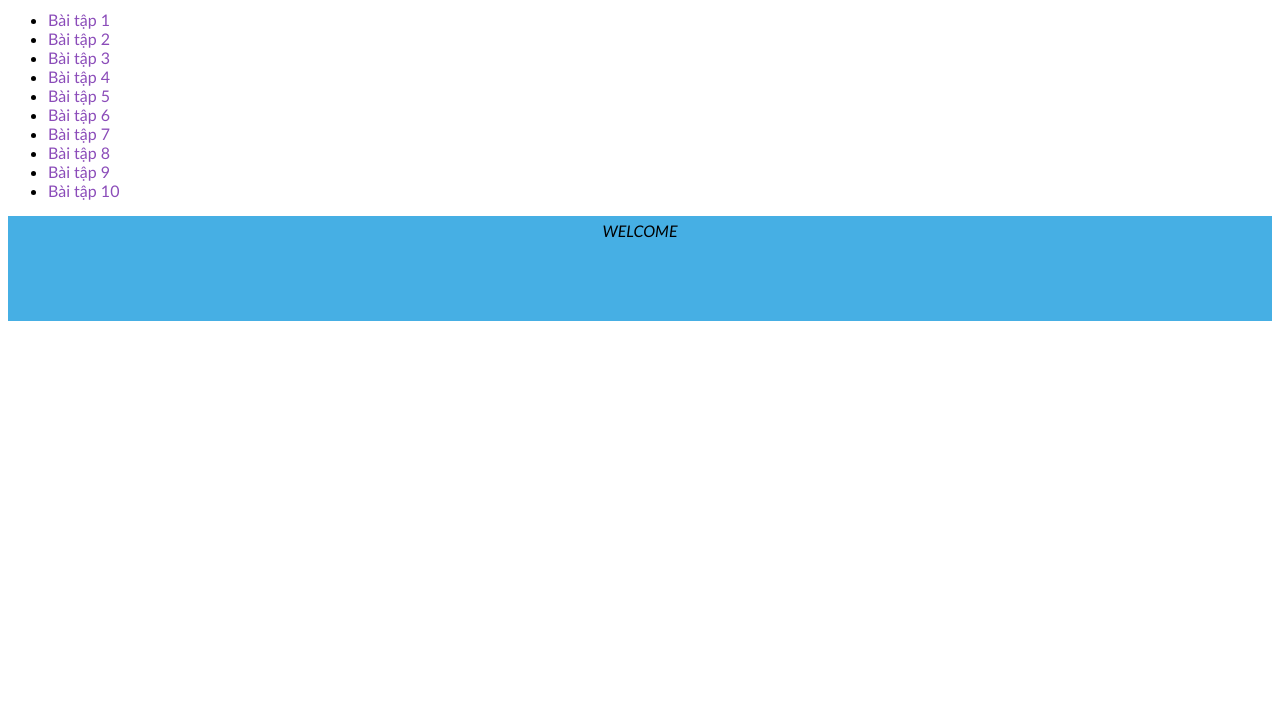
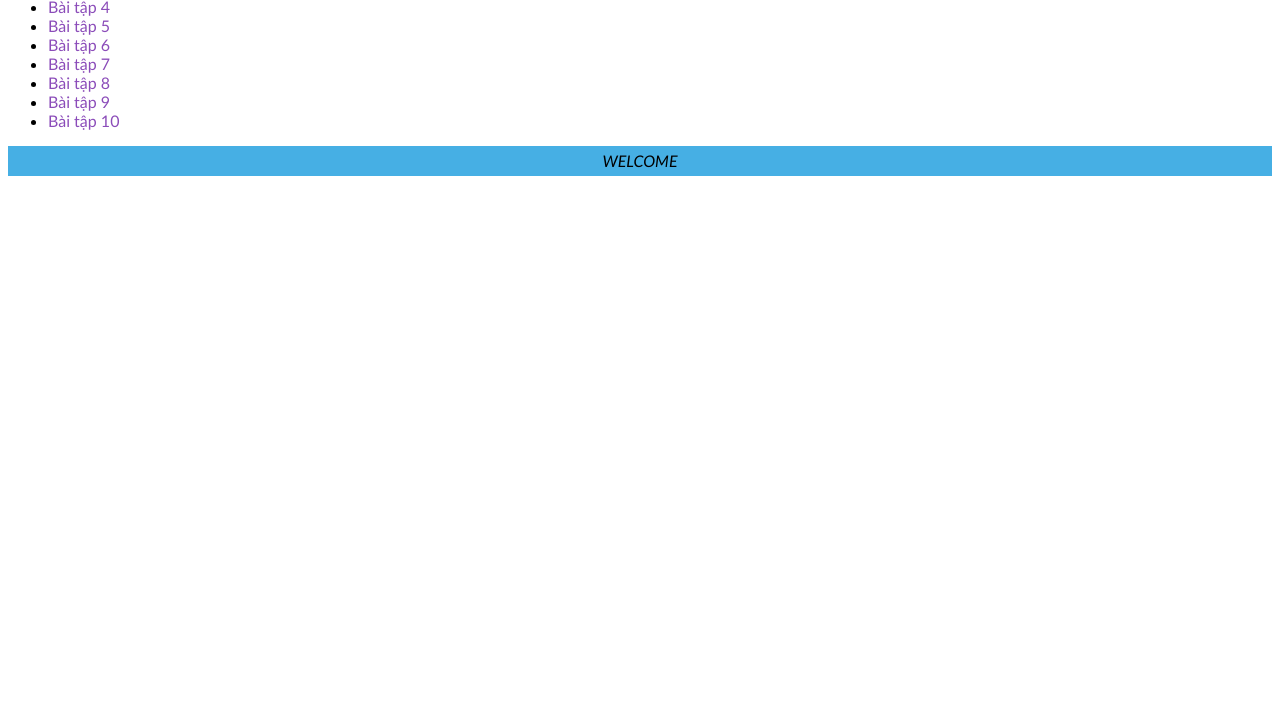
Before and after one commit to thanhhuyen038/thanhhuyen, a plain HTML site: page css.html in a window 1280 px wide. Shown: the part 85-800 px from the top of the page. Drawn offline with Linux system fonts and the light colour scheme.

Commit message:
Update CSS.css

```diff
--- a/CSS/CSS.css
+++ b/CSS/CSS.css
@@ -7,7 +7,7 @@
 	width: 100%;
 	margin-left: auto;
 	margin-right: auto;
-	height: 700px;
+	height: 75%;
 	background-color: #FFFFFF;
 }
 header {
```
